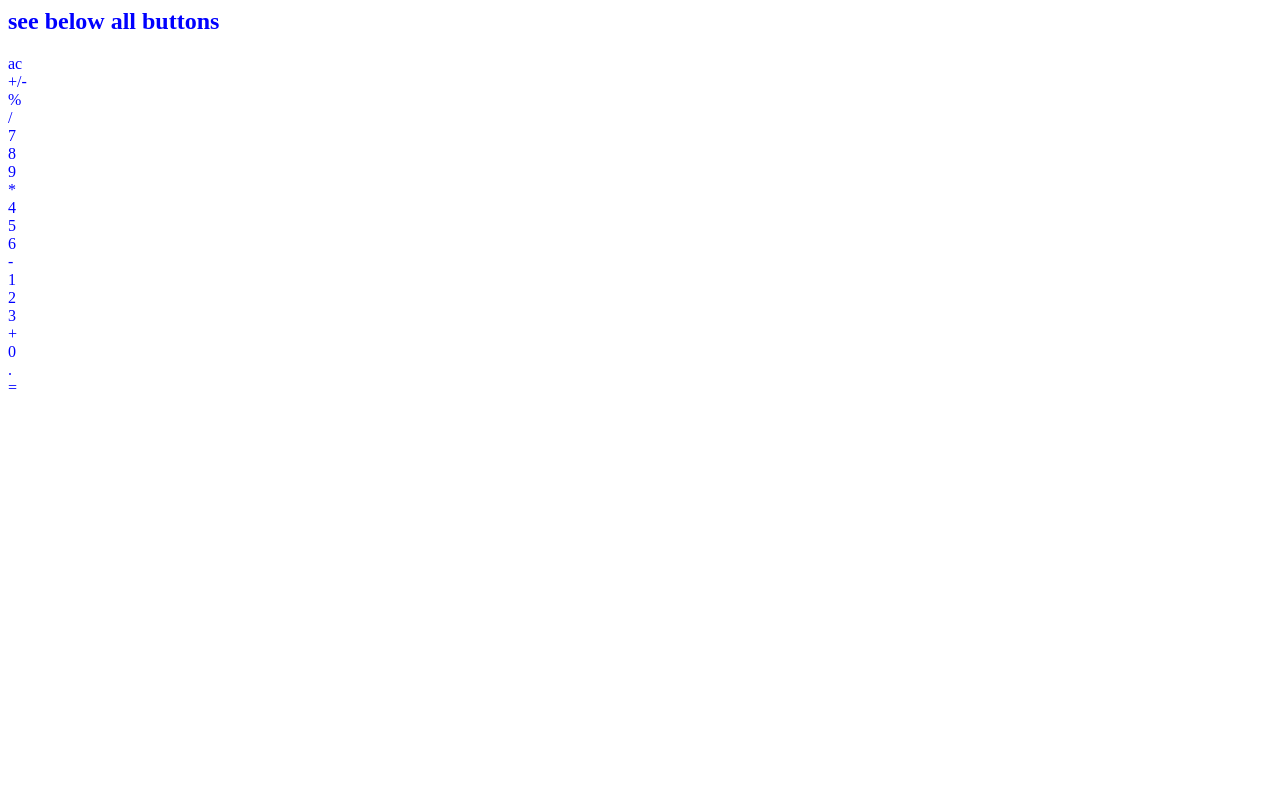
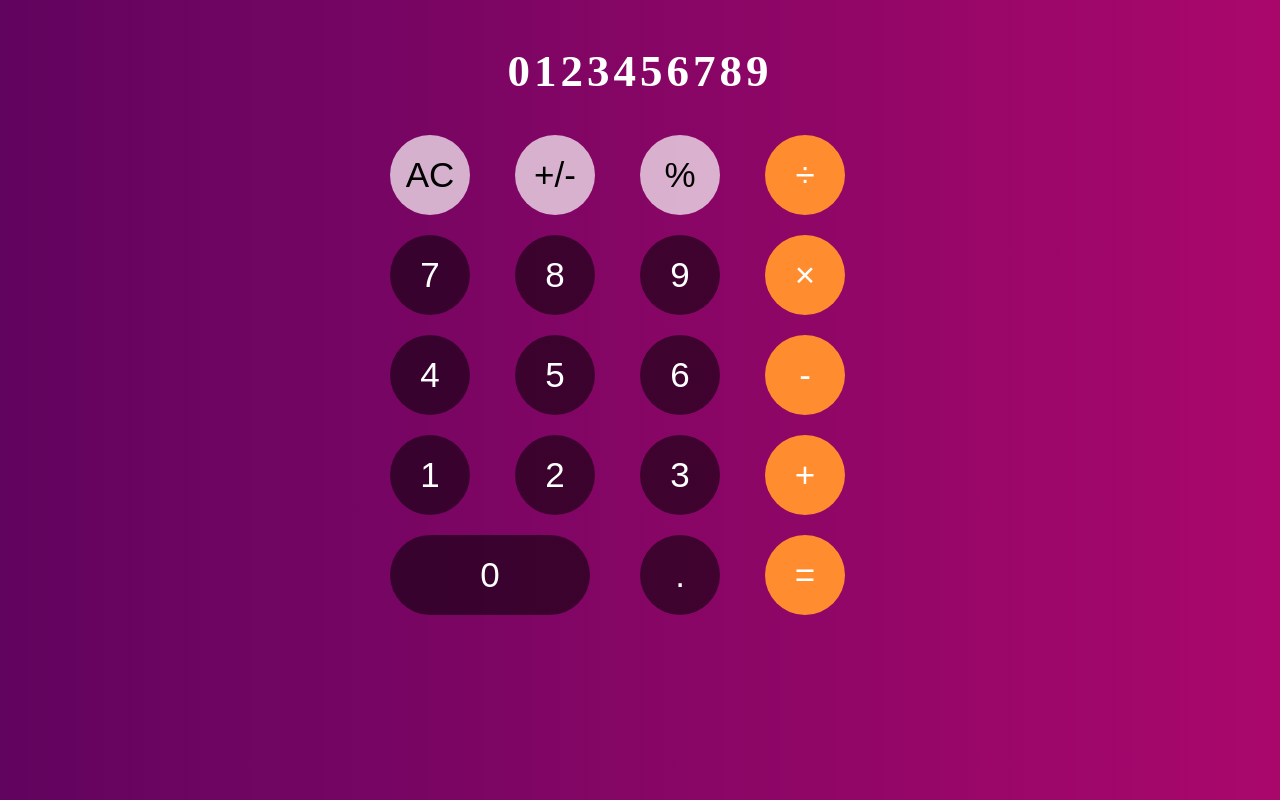
Before and after one commit to siid123ck/calculator, a plain HTML site: page index.html in a window 1280 px wide. Drawn offline with nearby package versions, Linux system fonts and the light colour scheme; files that its build step writes are made by us from their sources.

Commit message:
complete calculator layout

```diff
--- a/index.html
+++ b/index.html
@@ -3,37 +3,37 @@
     <meta charset="UTF-8">
     <meta name="viewport" content="width=device-width, initial-scale=1.0">
     <title>Calculator</title>
-    <link rel="stylesheet" href="index.css">
+    <link rel="stylesheet" href="css/index.css">
 </head>
 <body>
     <div class="calculator">
+        <h2>0123456789</h2>
         <div class="calculator-display">
-            <h2>see below all buttons</h2>
 
-            <div value="ac" class="calculator-btn" >ac</div>
-            <div value="+/-" class="calculator-btn" >+/-</div>
-            <div value="%" class="calculator-btn" >%</div>
-            <div value="/" class="calculator-btn" >/</div>
+            <button value="ac" class="calculator-btn ac" >ac</button>
+            <button value="+/-" class="calculator-btn pn" >+/-</button>
+            <button value="/" class="calculator-btn percentage" >%</button>
+            <button value="%" class="calculator-btn division" >÷</button>
 
-            <div value="7" class="calculator-btn" >7</div>
-            <div value="8" class="calculator-btn" >8</div>
-            <div value="9" class="calculator-btn" >9</div>
-            <div value="*" class="calculator-btn" >*</div>
+            <button value="7" class="calculator-btn" >7</button>
+            <button value="8" class="calculator-btn" >8</button>
+            <button value="9" class="calculator-btn" >9</button>
+            <button value="*" class="calculator-btn multi" >×</button>
 
-            <div value="4" class="calculator-btn" >4</div>
-            <div value="5" class="calculator-btn" >5</div>
-            <div value="6" class="calculator-btn" >6</div>
-            <div value="-" class="calculator-btn" >-</div>
+            <button value="4" class="calculator-btn" >4</button>
+            <button value="5" class="calculator-btn" >5</button>
+            <button value="6" class="calculator-btn" >6</button>
+            <button value="-" class="calculator-btn minus" >-</button>
 
-            <div value="1" class="calculator-btn" >1</div>
-            <div value="2" class="calculator-btn" >2</div>
-            <div value="3" class="calculator-btn" >3</div>
-            <div value="+" class="calculator-btn" >+</div>
+            <button value="1" class="calculator-btn" >1</button>
+            <button value="2" class="calculator-btn" >2</button>
+            <button value="3" class="calculator-btn" >3</button>
+            <button value="+" class="calculator-btn plus" >+</button>
 
-            <div value="0" class="calculator-btn" >0</div>
-            <div value="." class="calculator-btn" >.</div>
-            <div value="=" class="calculator-btn" >=</div>
+            <button value="0" class="calculator-btn zero" >0</button>
+            <button value="." class="calculator-btn dot" >.</button>
+            <button value="=" class="calculator-btn equal" >=</button>
         </div>
-    </div>
+        </div>
 </body>
 </html>
--- a/sass/index.scss
+++ b/sass/index.scss
@@ -1,3 +1,53 @@
 body{
-    color: blue;
+    background: #AA076B;  /* fallback for old browsers */
+background: -webkit-linear-gradient(to right, #61045F, #AA076B);  /* Chrome 10-25, Safari 5.1-6 */
+background: linear-gradient(to right, #61045F, #AA076B); /* W3C, IE 10+/ Edge, Firefox 16+, Chrome 26+, Opera 12+, Safari 7+ */
+
 }
+
+.calculator{
+
+    margin: auto;
+    display: flex;
+    align-items: center;
+    justify-content: center;
+    flex-direction: column;
+    text-transform: uppercase;
+    font-size: 30px;
+    color: white;
+  h2{
+     letter-spacing: 4px;
+  }
+    &-display{
+        width: 500px;
+        height: 500px;
+        display: grid;
+        grid-template-columns: repeat(4, 1fr);
+       button{
+        color: white;
+        background-color: rgba(0, 0, 0, 0.537);
+           font-size: 35px;
+           width: 80px;
+           height: 80px;
+           text-transform: uppercase;
+           border-radius: 50%;
+        //    margin: 5px;
+           border: none;
+
+       }
+    }
+
+    .zero{
+        grid-column: 1/span 2;
+        width: 200px;
+        border-radius: 100px;
+    }
+
+    .ac, .pn, .percentage{
+        background-color: rgba(255, 255, 255, 0.685);
+        color: black;
+    }
+    .division, .multi, .plus, .minus, .equal{
+        background: #ff8d2f;  /* fallback for old browsers */
+   }
+}
```
Also changed, not shown: css/index.css, 1 other file.
